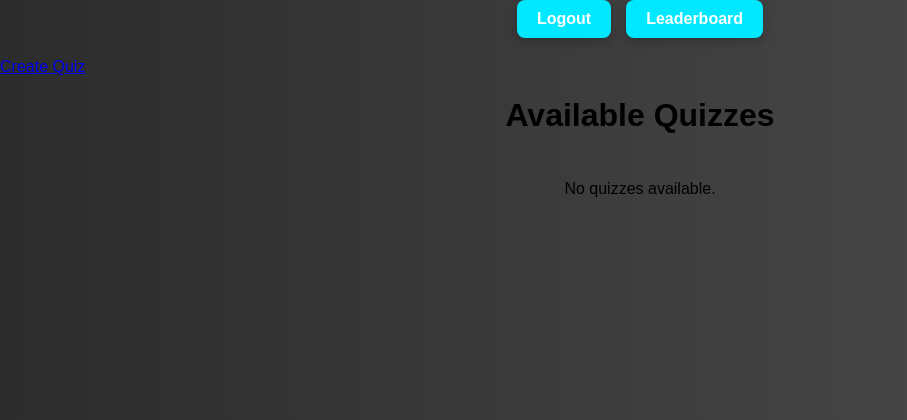
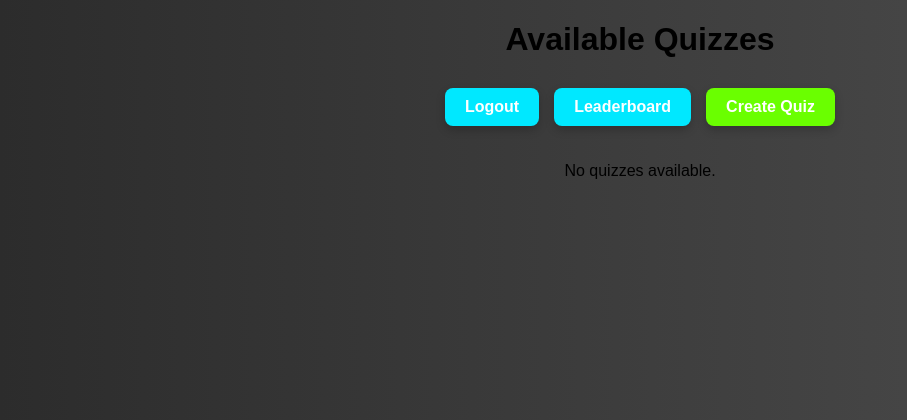
Before and after one commit to graverspng/quiz-group, a PHP site: page / in a window 1280 px wide. Shown: the top 420 px of the page, without its empty margins (0-907 px from the left). Run offline with PHP 8.4, Linux system fonts and the light colour scheme; the visitor is signed in with stand-in values (Sample User, id 1); data that the repository does not hold is empty.

Commit message:
If user admin = can create

```diff
--- a/App/views/tasks/index.view.php
+++ b/App/views/tasks/index.view.php
@@ -1,6 +1,9 @@
 <?php require "../App/views/components/head.php"; ?>
 
-<!-- Container for Logout and Leaderboard buttons -->
+<div class="quizzes-header-container">
+    <h1>Available Quizzes</h1>
+</div>
+
 <div class="action-buttons-container">
     <!-- Logout Button -->
     <form action="/logout" method="POST">
@@ -11,12 +14,14 @@
     <form action="/App/views/tasks/leaderboard.view.php" method="GET">
         <button class="shadow_leaderboard__btn">Leaderboard</button>
     </form>
-</div>
 
-<a href="../create" class="btn">Create Quiz</a>
+    <?php if (isset($_SESSION["user"]) && $_SESSION["is_admin"]): ?>
 
-<div class="quizzes-header-container">
-    <h1>Available Quizzes</h1>
+        <form action="/create-quiz" method="POST">
+            <button class="create_button_admin">Create Quiz</button>
+        </form>
+    <?php endif; ?>
+
 </div>
 
 <div class="quizzes-container">
@@ -141,4 +146,28 @@
     color: #777;
     line-height: 1.4;
   }
+
+  .create_button_admin {
+  background-color: #6aff00;
+  border: none;
+  color: white;
+  padding: 10px 20px;
+  font-size: 16px;
+  font-weight: bold;
+  cursor: pointer;
+  border-radius: 8px;
+  box-shadow: 0 4px 10px rgba(0, 0, 0, 0.2);
+  transition: all 0.3s ease;
+}
+
+.create_button_admin:hover{
+  background-color: rgb(3, 112, 6);
+  box-shadow: 0 6px 15px rgba(0, 0, 0, 0.3);
+  transform: translateY(-2px);
+}
+
+.create_button_admin:active{
+  transform: translateY(0);
+  box-shadow: 0 2px 6px rgba(0, 0, 0, 0.2);
+}
 </style>
```
Also changed, not shown: App/views/tasks/file.png (deleted), public/style.css (line endings or trailing spaces).
